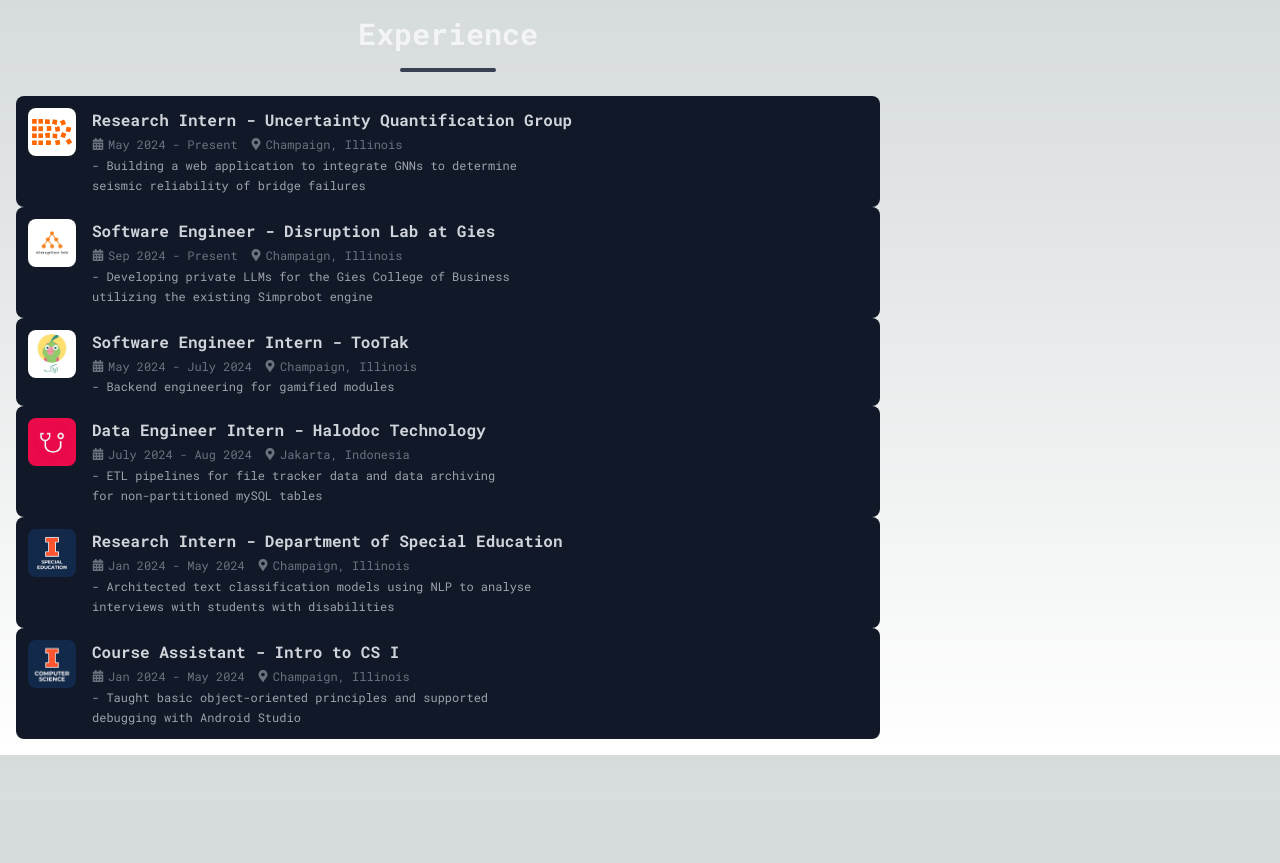
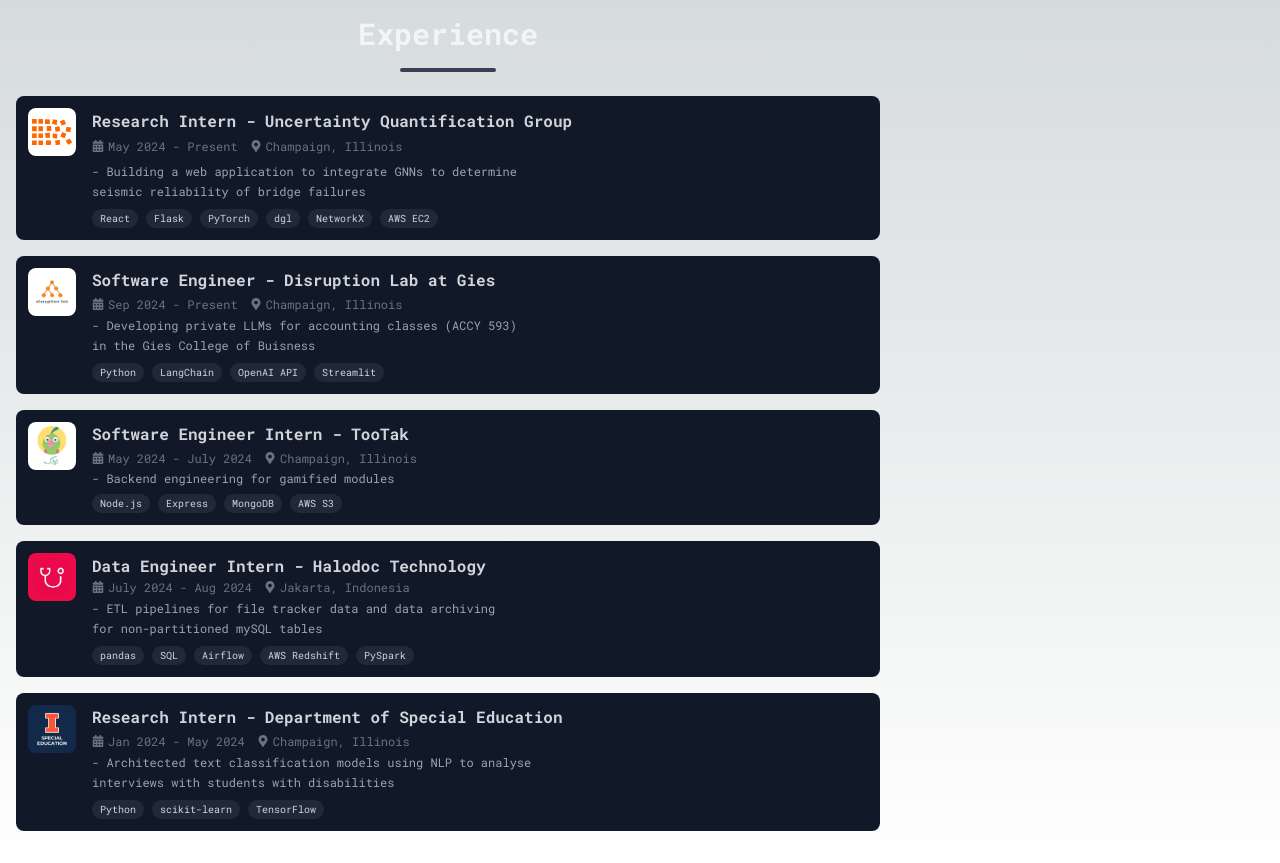
Before and after one commit to wrjodjana/wrjodjana.com, a Next.js app: page /components/experience in a window 1280 px wide. Before the commit the page ends 800 px from the top, so only its background shows below. Built offline with nearby package versions, Linux system fonts and the light colour scheme.

Commit message:
restructured projects page and added teaching page

```diff
--- a/app/components/experience/page.tsx
+++ b/app/components/experience/page.tsx
@@ -2,6 +2,7 @@ import React from "react";
 import { FaMapMarkerAlt, FaCalendarAlt } from "react-icons/fa";
 import Image from "next/image";
 import { Roboto_Mono } from "next/font/google";
+import { Link as LinkIcon } from "lucide-react";
 
 // images
 import TooTak from "../../../public/experience/tootak.png";
@@ -20,7 +21,9 @@ export default function ExperienceSection() {
         <h1 className="text-3xl font-bold text-gray-100 mb-4">Experience</h1>
         <div className="w-24 h-1 bg-gray-700 mx-auto rounded-full"></div>
       </div>
-      <section className="bg-gray-900 text-gray-300 p-3 rounded-lg mb-0">
+      <section className="bg-gray-900 text-gray-300 p-3 rounded-lg mb-4 group relative">
+        {" "}
+        {/* Added mb-4 for spacing */}
         <div className="flex items-start">
           <div className="mr-4 flex-shrink-0">
             <div className="w-12 h-12 bg-white rounded-lg flex items-center justify-center">
@@ -28,26 +31,41 @@ export default function ExperienceSection() {
             </div>
           </div>
           <div className="flex-grow">
-            <h2 className="text-base font-bold mb-1">Research Intern - Uncertainty Quantification Group</h2>
-            <div className="flex items-center text-xs text-gray-500 mb-1">
+            <div className="flex items-center gap-2">
+              <h2 className="text-base font-bold">Research Intern - Uncertainty Quantification Group</h2>
+              <a href="https://resilientroutes.app" target="_blank" rel="noopener noreferrer" className="p-1.5 bg-gray-800 rounded-full opacity-0 group-hover:opacity-100 transition-opacity duration-300 flex items-center justify-center">
+                <LinkIcon className="w-3.5 h-3.5 text-gray-300" />
+              </a>
+            </div>
+            <div className="flex items-center text-xs text-gray-500 mt-1 mb-2">
               <FaCalendarAlt className="mr-1" />
               <span>May 2024 - Present</span>
               <FaMapMarkerAlt className="ml-3 mr-1" />
               <span>Champaign, Illinois</span>
             </div>
-            <p className="text-xs text-gray-400 leading-relaxed">
+            <p className="text-xs text-gray-400 leading-relaxed mb-2">
+              {" "}
+              {/* Added mb-2 for spacing */}
               - Building a web application to integrate GNNs to determine
               <br />
               seismic reliability of bridge failures
             </p>
+            <div className="flex flex-wrap gap-2">
+              {["React", "Flask", "PyTorch", "dgl", "NetworkX", " AWS EC2"].map((tech, index) => (
+                <span key={index} className="px-2 py-0.5 bg-gray-800 text-gray-300 rounded-full text-[10px]">
+                  {tech}
+                </span>
+              ))}
+            </div>
           </div>
         </div>
       </section>
-      <section className="bg-gray-900 text-gray-300 p-3 rounded-lg mb-0">
+
+      <section className="bg-gray-900 text-gray-300 p-3 rounded-lg mb-4">
         <div className="flex items-start">
           <div className="mr-4 flex-shrink-0">
             <div className="w-12 h-12 bg-white rounded-lg flex items-center justify-center">
-              <Image src={disruption} alt="UQ Group Logo" width={70} height={70} className="rounded-full" />
+              <Image src={disruption} alt="Disruption Lab Logo" width={70} height={70} className="rounded-full" />
             </div>
           </div>
           <div className="flex-grow">
@@ -58,15 +76,23 @@ export default function ExperienceSection() {
               <FaMapMarkerAlt className="ml-3 mr-1" />
               <span>Champaign, Illinois</span>
             </div>
-            <p className="text-xs text-gray-400 leading-relaxed">
-              - Developing private LLMs for the Gies College of Business
+            <p className="text-xs text-gray-400 leading-relaxed mb-2">
+              - Developing private LLMs for accounting classes (ACCY 593)
               <br />
-              utilizing the existing Simprobot engine
+              in the Gies College of Buisness
             </p>
+            <div className="flex flex-wrap gap-2">
+              {["Python", "LangChain", "OpenAI API", "Streamlit"].map((tech, index) => (
+                <span key={index} className="px-2 py-0.5 bg-gray-800 text-gray-300 rounded-full text-[10px]">
+                  {tech}
+                </span>
+              ))}
+            </div>
           </div>
         </div>
       </section>
-      <section className="bg-gray-900 text-gray-300 p-3 rounded-lg mb-0">
+
+      <section className="bg-gray-900 text-gray-300 p-3 rounded-lg mb-4">
         <div className="flex items-start">
           <div className="mr-4 flex-shrink-0">
             <div className="w-12 h-12 bg-white rounded-lg flex items-center justify-center">
@@ -81,11 +107,19 @@ export default function ExperienceSection() {
               <FaMapMarkerAlt className="ml-3 mr-1" />
               <span>Champaign, Illinois</span>
             </div>
-            <p className="text-xs text-gray-400">- Backend engineering for gamified modules</p>
+            <p className="text-xs text-gray-400 mb-2">- Backend engineering for gamified modules</p>
+            <div className="flex flex-wrap gap-2">
+              {["Node.js", "Express", "MongoDB", "AWS S3"].map((tech, index) => (
+                <span key={index} className="px-2 py-0.5 bg-gray-800 text-gray-300 rounded-full text-[10px]">
+                  {tech}
+                </span>
+              ))}
+            </div>
           </div>
         </div>
       </section>
-      <section className="bg-gray-900 text-gray-300 p-3 rounded-lg mb-0">
+
+      <section className="bg-gray-900 text-gray-300 p-3 rounded-lg mb-4 group relative">
         <div className="flex items-start">
           <div className="mr-4 flex-shrink-0">
             <div className="w-12 h-12 bg-[#eb0b4b] rounded-lg flex items-center justify-center">
@@ -93,22 +127,40 @@ export default function ExperienceSection() {
             </div>
           </div>
           <div className="flex-grow">
-            <h2 className="text-base font-bold mb-1">Data Engineer Intern - Halodoc Technology</h2>
+            <div className="flex items-center gap-2">
+              <h2 className="text-base font-bold">Data Engineer Intern - Halodoc Technology</h2>
+              <a
+                href="https://blogs.halodoc.io/tag/data-engineering/"
+                target="_blank"
+                rel="noopener noreferrer"
+                className="p-1.5 bg-gray-800 rounded-full opacity-0 group-hover:opacity-100 transition-opacity duration-300 flex items-center justify-center"
+              >
+                <LinkIcon className="w-3.5 h-3.5 text-gray-300" />
+              </a>
+            </div>
             <div className="flex items-center text-xs text-gray-500 mb-1">
               <FaCalendarAlt className="mr-1" />
               <span>July 2024 - Aug 2024</span>
               <FaMapMarkerAlt className="ml-3 mr-1" />
               <span>Jakarta, Indonesia</span>
             </div>
-            <p className="text-xs text-gray-400 leading-relaxed">
+            <p className="text-xs text-gray-400 leading-relaxed mb-2">
               - ETL pipelines for file tracker data and data archiving
               <br />
               for non-partitioned mySQL tables
             </p>
+            <div className="flex flex-wrap gap-2">
+              {["pandas", "SQL", "Airflow", "AWS Redshift", "PySpark"].map((tech, index) => (
+                <span key={index} className="px-2 py-0.5 bg-gray-800 text-gray-300 rounded-full text-[10px]">
+                  {tech}
+                </span>
+              ))}
+            </div>
           </div>
         </div>
       </section>
-      <section className="bg-gray-900 text-gray-300 p-3 rounded-lg mb-0">
+
+      <section className="bg-gray-900 text-gray-300 p-3 rounded-lg mb-4">
         <div className="flex items-start">
           <div className="mr-4 flex-shrink-0">
             <div className="w-12 h-12 bg-[#13294B] rounded-lg flex items-center justify-center">
@@ -123,34 +175,18 @@ export default function ExperienceSection() {
               <FaMapMarkerAlt className="ml-3 mr-1" />
               <span>Champaign, Illinois</span>
             </div>
-            <p className="text-xs text-gray-400 leading-relaxed">
+            <p className="text-xs text-gray-400 leading-relaxed mb-2">
               - Architected text classification models using NLP to analyse
               <br />
               interviews with students with disabilities
             </p>
-          </div>
-        </div>
-      </section>
-      <section className="bg-gray-900 text-gray-300 p-3 rounded-lg mb-0">
-        <div className="flex items-start">
-          <div className="mr-4 flex-shrink-0">
-            <div className="w-12 h-12 bg-[#13294B] rounded-lg flex items-center justify-center">
-              <Image src={cs} alt="SPED Logo" width={70} height={70} className="rounded-full" />
+            <div className="flex flex-wrap gap-2">
+              {["Python", "scikit-learn", "TensorFlow"].map((tech, index) => (
+                <span key={index} className="px-2 py-0.5 bg-gray-800 text-gray-300 rounded-full text-[10px]">
+                  {tech}
+                </span>
+              ))}
             </div>
-          </div>
-          <div className="flex-grow">
-            <h2 className="text-base font-bold mb-1">Course Assistant - Intro to CS I</h2>
-            <div className="flex items-center text-xs text-gray-500 mb-1">
-              <FaCalendarAlt className="mr-1" />
-              <span>Jan 2024 - May 2024</span>
-              <FaMapMarkerAlt className="ml-3 mr-1" />
-              <span>Champaign, Illinois</span>
-            </div>
-            <p className="text-xs text-gray-400 leading-relaxed">
-              - Taught basic object-oriented principles and supported
-              <br />
-              debugging with Android Studio
-            </p>
           </div>
         </div>
       </section>
--- a/app/components/projects/page.tsx
+++ b/app/components/projects/page.tsx
@@ -7,6 +7,8 @@ const robotoMono = Roboto_Mono({ subsets: ["latin"] });
 
 import stocks from "../../../public/projects/stocks.png";
 import permias from "../../../public/permiasuiuc.png";
+import chicago from "../../../public/chicago.png";
+import akar from "../../../public/akar.png";
 
 const projects = [
   {
@@ -25,16 +27,33 @@ const projects = [
     liveUrl: "https://www.permiasuiuc.org",
     tags: ["React", "Tailwind", "TypeScript", "Supabase"],
   },
+  {
+    title: "Chicago Environmental Analysis",
+    description: "Using R, performed geospatial operations such as Kernel Density Estimation and Proximity Analysis, to assesstraffic density, air quality trends and accessibility of EV Stations, thereby aiding in urban development",
+    imageUrl: chicago,
+    githubUrl: "https://github.com/wrjodjana/chicago-analysis",
+    liveUrl: "https://wrjodjana.github.io/chicago-analysis/",
+    tags: ["R", "Rmd"],
+  },
+  {
+    title: "akar",
+    description:
+      "Developed a flashcard webapp using space repetition and the SuperMemo2 algorithm, increasing user retention by 85.2%. Worked in an agile environment using React and Express to set up the user interface and flashcard system",
+    imageUrl: akar,
+    githubUrl: "https://github.com/hindra2/akar",
+    liveUrl: "https://akar.study/#/landing",
+    tags: ["React", "TypeScript", "Supabase", "PostgreSQL"],
+  },
 ];
 
 export default function ProjectsSection() {
   return (
-    <div className={`${robotoMono.className} max-w-3xl mx-auto p-4`}>
+    <div className={`${robotoMono.className} max-w-6xl mx-auto p-4`}>
       <div className="text-center mb-6">
         <h1 className="text-3xl font-bold text-gray-100 mb-4">Projects</h1>
         <div className="w-24 h-1 bg-gray-700 mx-auto rounded-full"></div>
       </div>
-      <div className="space-y-8">
+      <div className="grid grid-cols-1 md:grid-cols-2 gap-8">
         {projects.map((project, index) => (
           <section key={index} className="bg-gray-900 rounded-lg overflow-hidden transition-all duration-300 hover:shadow-xl">
             <div className="relative h-72">
--- a/app/page.tsx
+++ b/app/page.tsx
@@ -3,6 +3,7 @@ import InformationSection from "./components/information/page";
 import ExperienceSection from "./components/experience/page";
 import EducationSection from "./components/education/page";
 import ProjectsSection from "./components/projects/page";
+import TeachingSection from "./components/teaching/page";
 
 export default function Home() {
   return (
@@ -10,6 +11,7 @@ export default function Home() {
       <InformationSection />
       <ExperienceSection />
       <EducationSection />
+      <TeachingSection />
       <ProjectsSection />
     </main>
   );
```
Also changed, not shown: app/components/information/page.tsx (+21 -15 lines), app/components/teaching/page.tsx (added, +64 -0 lines).
